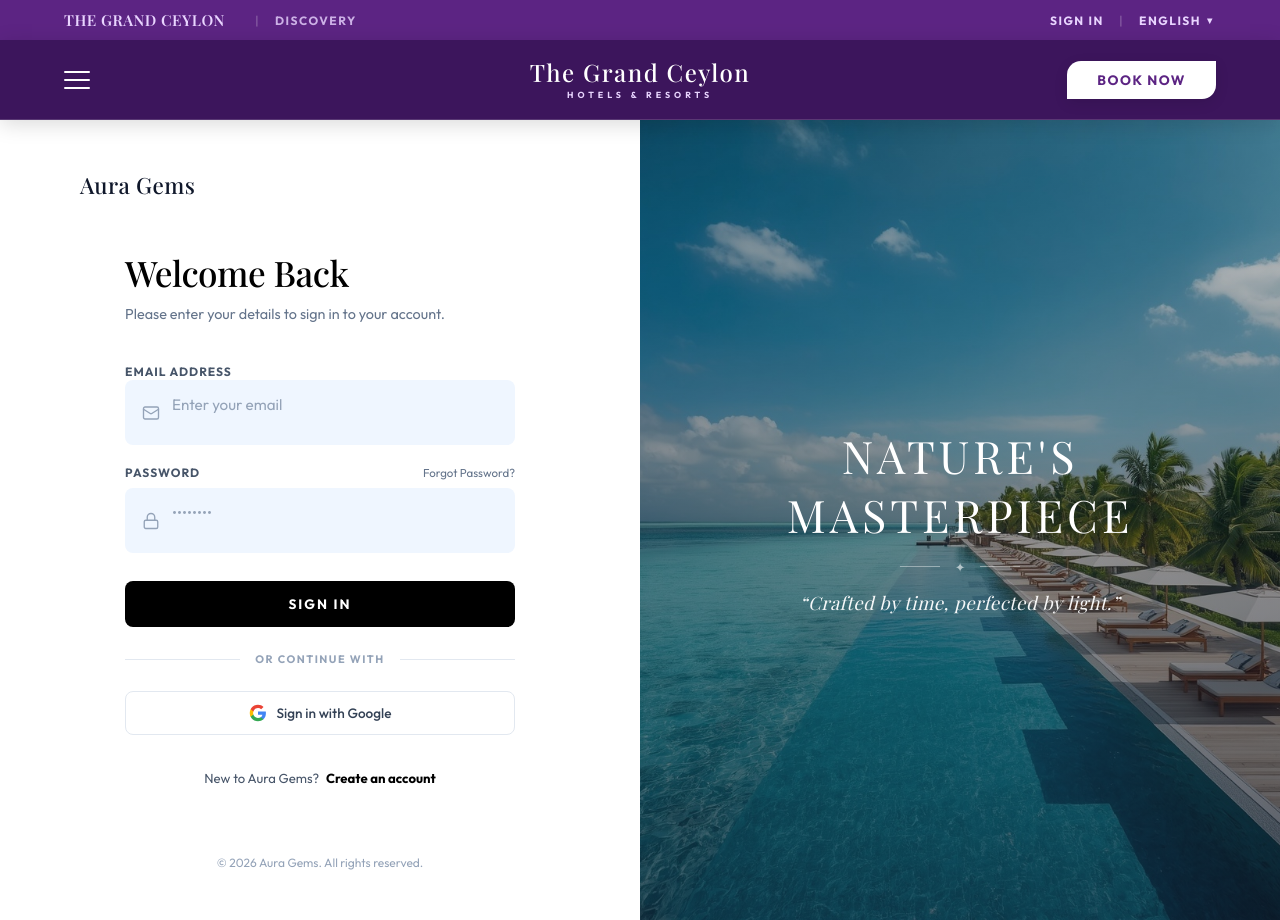
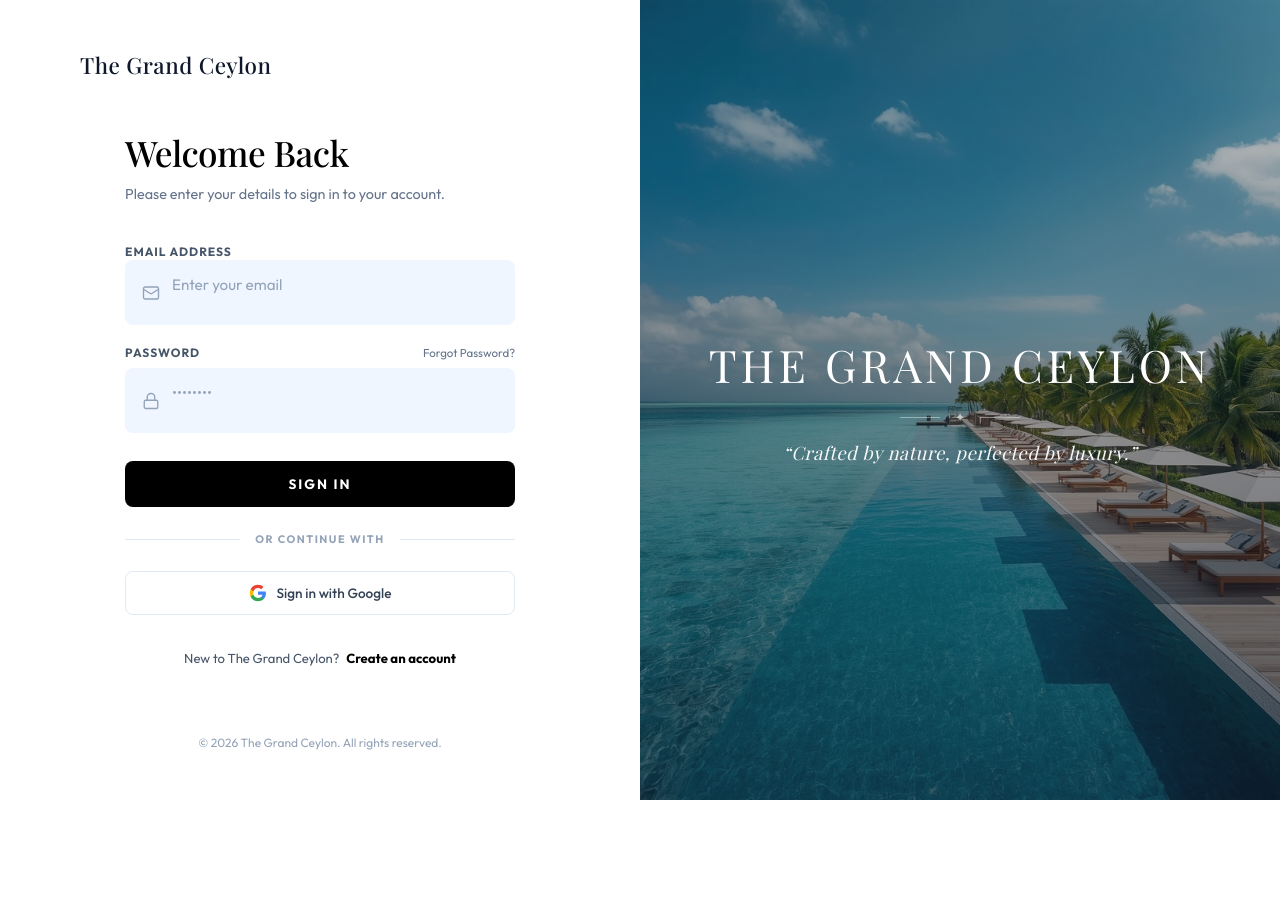
Before and after one commit to Chinthana1234/hotel-booking-microservices, a React (Vite) app in the folder frontend/: page /auth in a window 1280 px wide. After the commit the page ends 800 px from the top, so only its background shows below. Built offline with nearby package versions, Linux system fonts and the light colour scheme; a web font is replaced by a local one.

Commit message:
hide global navbar on auth page and rebrand UI to The Grand Ceylon

```diff
--- a/frontend/src/App.jsx
+++ b/frontend/src/App.jsx
@@ -1,4 +1,4 @@
-import { BrowserRouter as Router, Routes, Route } from 'react-router-dom';
+import { BrowserRouter as Router, Routes, Route, useLocation } from 'react-router-dom';
 import Navbar from './components/Navbar';
 import Home from './pages/Home';
 import Rooms from './pages/Rooms';
@@ -8,10 +8,13 @@
 import Checkout from './pages/Checkout';
 import Payment from './pages/Payment';
 
-function App() {
+function AppContent() {
+  const location = useLocation();
+  const showNavbar = location.pathname !== '/auth';
+
   return (
-    <Router>
-      <Navbar />
+    <>
+      {showNavbar && <Navbar />}
       <Routes>
         <Route path="/" element={<Home />} />
         <Route path="/rooms" element={<Rooms />} />
@@ -21,6 +24,14 @@
         <Route path="/bookings" element={<Bookings />} />
         <Route path="/admin" element={<AdminPanel />} />
       </Routes>
+    </>
+  );
+}
+
+function App() {
+  return (
+    <Router>
+      <AppContent />
     </Router>
   );
 }
--- a/frontend/src/pages/Auth.jsx
+++ b/frontend/src/pages/Auth.jsx
@@ -325,7 +325,7 @@
 
       {/* Left side Form */}
       <div className="auth-form-side">
-        <div className="auth-brand">Aura Gems</div>
+        <div className="auth-brand">The Grand Ceylon</div>
 
         <div className="auth-form-wrapper">
           <h2 className="auth-title">
@@ -435,7 +435,7 @@
           </button>
 
           <p className="auth-footer">
-            {isLogin ? "New to Aura Gems? " : "Already have an account? "}
+            {isLogin ? "New to The Grand Ceylon? " : "Already have an account? "}
             <span
               onClick={() => setIsLogin(!isLogin)}
               className="auth-footer-link"
@@ -447,7 +447,7 @@
 
         {/* Small copyright at bottom */}
         <div style={{ color: '#94a3b8', fontSize: '0.75rem', marginTop: 'auto', paddingTop: '20px' }}>
-          &copy; {new Date().getFullYear()} Aura Gems. All rights reserved.
+          &copy; {new Date().getFullYear()} The Grand Ceylon. All rights reserved.
         </div>
       </div>
 
@@ -455,13 +455,13 @@
       <div className="auth-image-side" style={{ backgroundImage: `url(${bgImage})` }}>
         <div className="auth-image-overlay"></div>
         <div className="auth-image-content">
-          <h1 className="auth-right-title">Nature's Masterpiece</h1>
+          <h1 className="auth-right-title">The Grand Ceylon</h1>
           <div className="auth-right-divider">
             <div className="auth-right-line"></div>
             <span className="auth-right-bullet">✦</span>
             <div className="auth-right-line"></div>
           </div>
-          <p className="auth-right-sub">“Crafted by time, perfected by light.”</p>
+          <p className="auth-right-sub">“Crafted by nature, perfected by luxury.”</p>
         </div>
       </div>
     </div>
```
